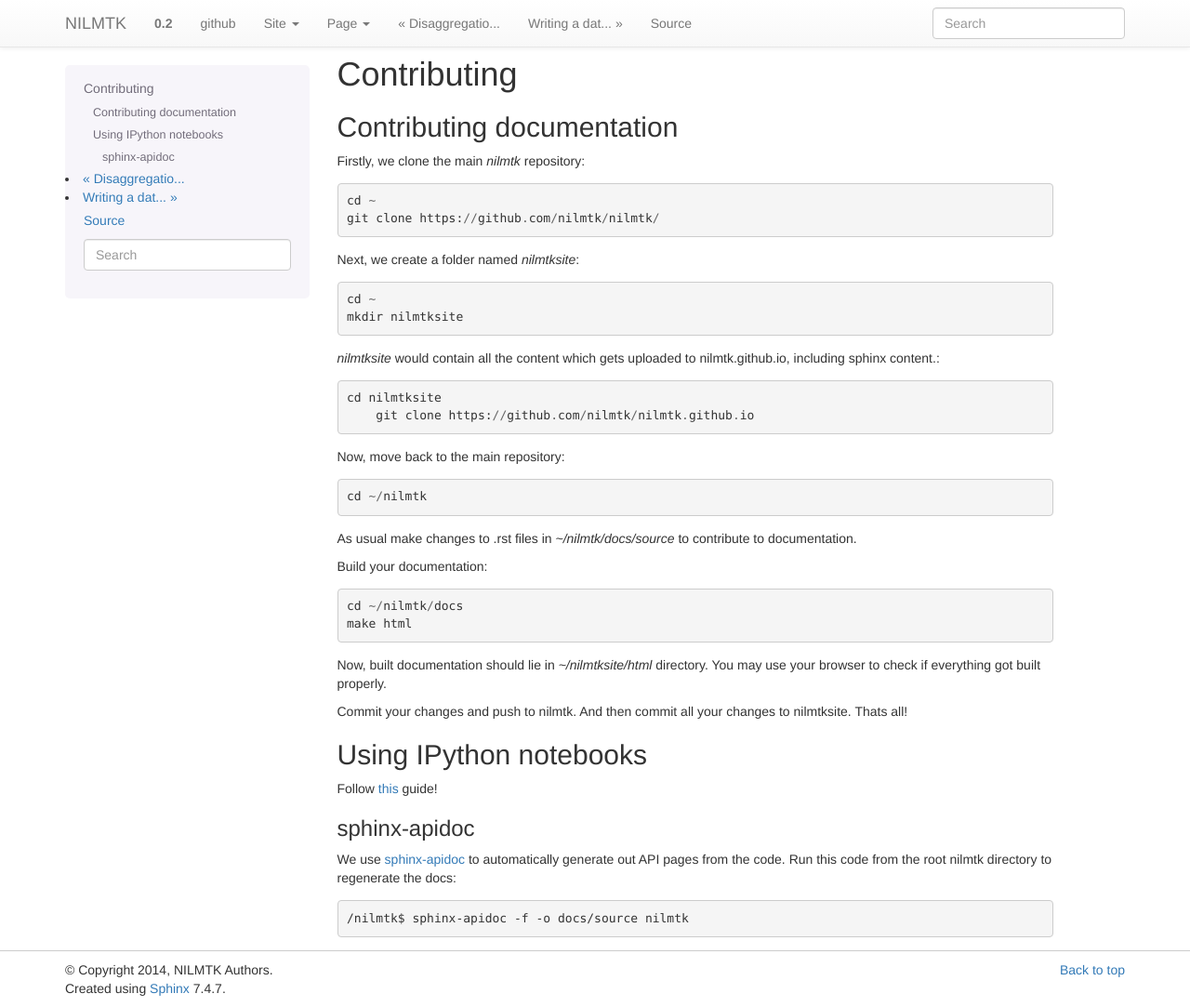
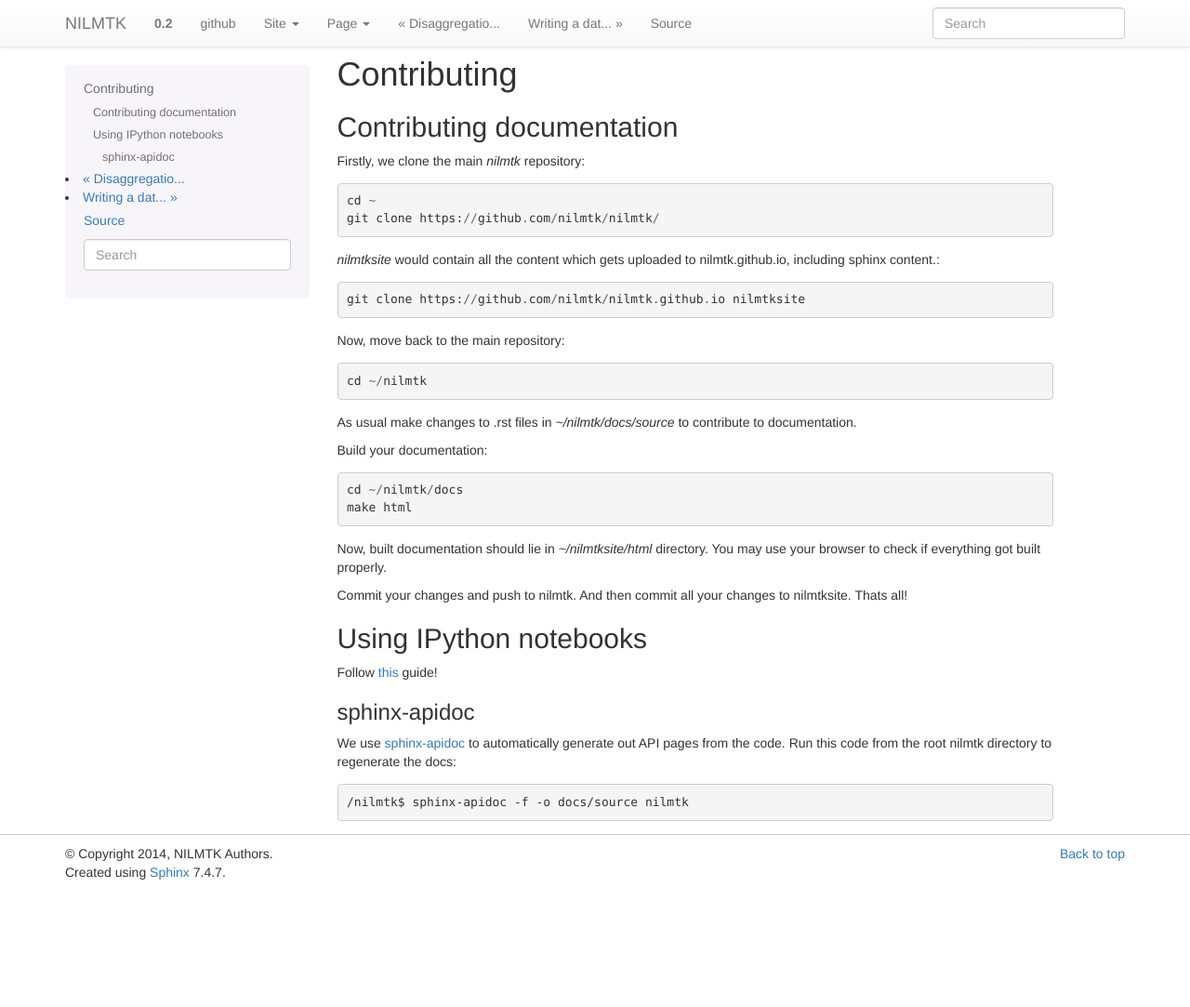
Before and after one commit to nilmtk/nilmtk, a Sphinx documentation site: the page built from docs/source/contribute.rst, in a window 1280 px wide and 1083 px high. Shown: the whole window at 93% size. Built offline with Sphinx 7.4.7, drawn with Linux system fonts in a browser that asks for light colours; pages that are not in the unit, such as notebooks, are missing from menus.

```diff
--- a/docs/source/contribute.rst
+++ b/docs/source/contribute.rst
@@ -9,16 +9,9 @@ Firstly, we clone the main `nilmtk` repository::
 	cd ~
 	git clone https://github.com/nilmtk/nilmtk/
 
-Next, we create a folder named `nilmtksite`::
-
-	cd ~
-	mkdir nilmtksite
-
 `nilmtksite` would contain all the content which gets uploaded to nilmtk.github.io, including sphinx content.::
 
-
-    cd nilmtksite
-	git clone https://github.com/nilmtk/nilmtk.github.io
+	git clone https://github.com/nilmtk/nilmtk.github.io nilmtksite
 
 Now, move back to the main repository::
 
```
Also changed, not shown: README.md (+2 -8 lines).
